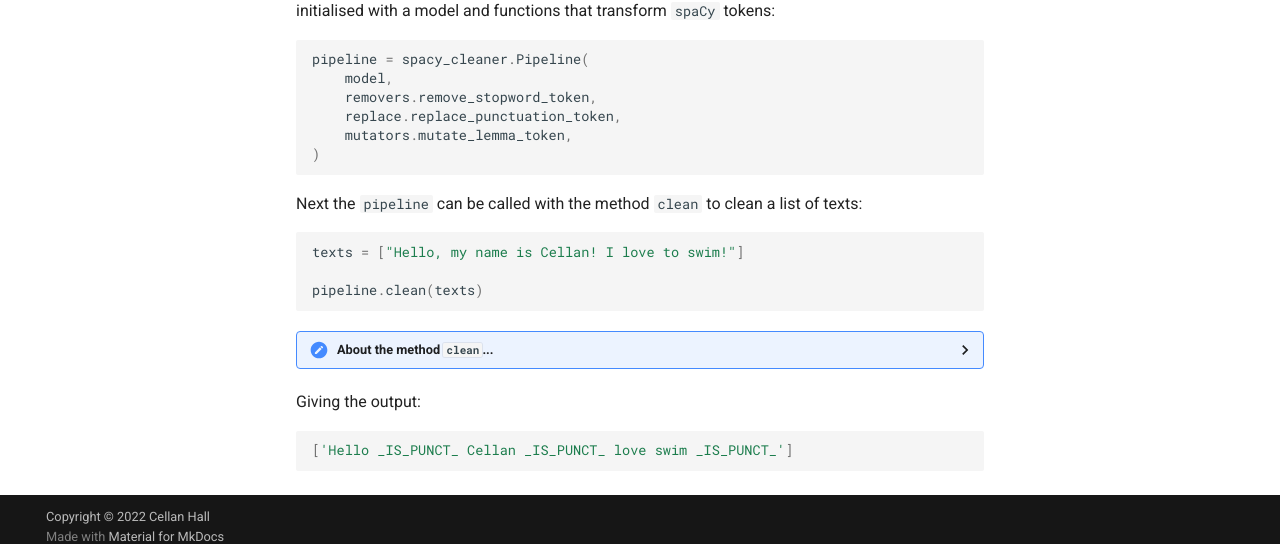
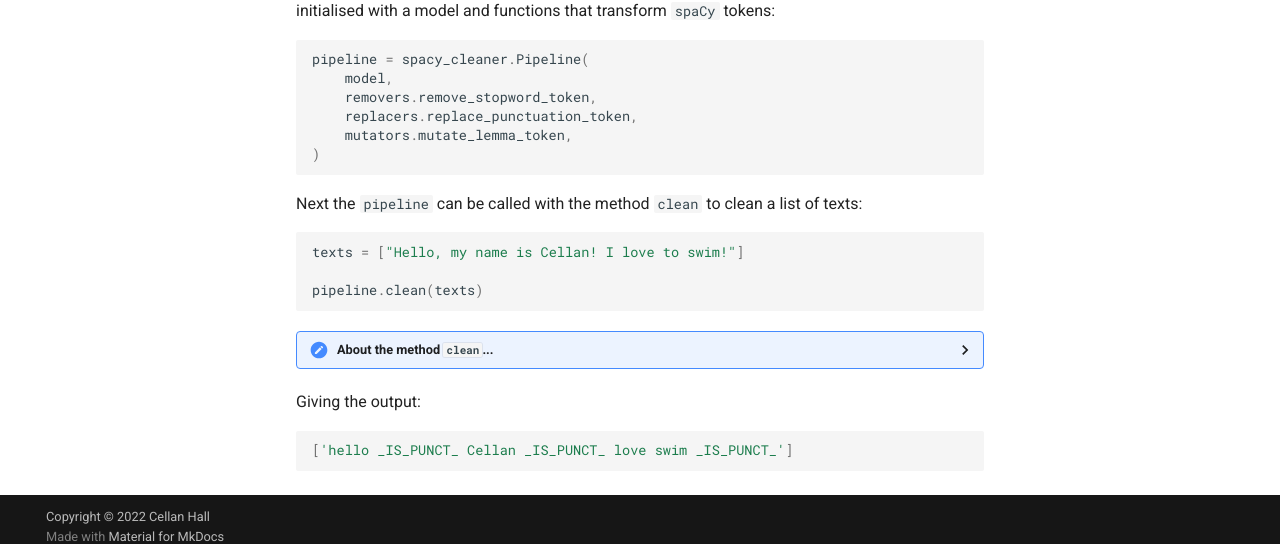
Before and after one commit to Ce11an/spacy-cleaner, an MkDocs documentation site: the page built from docs/index.md, in a window 1280 px wide and 900 px high, scrolled down 1012 px. Shown: the part 340-884 px from the top of the window. Built offline with MkDocs 1.6.1 and Material for MkDocs 9.7.7, drawn with Linux system fonts in a browser that asks for light colours; comment, search, counter and statistics services are not loaded.

Commit message:
fixing typos

````diff
--- a/docs/index.md
+++ b/docs/index.md
@@ -48,7 +48,7 @@ Class `Pipeline` allows for configurable cleaning of text using `spaCy`. The
 pipeline = spacy_cleaner.Pipeline(
     model,
     removers.remove_stopword_token,
-    replace.replace_punctuation_token,
+    replacers.replace_punctuation_token,
     mutators.mutate_lemma_token,
 )
 ```
@@ -73,5 +73,5 @@ https://spacy.io/api/language#pipe
 
 Giving the output:
 ```python
-['Hello _IS_PUNCT_ Cellan _IS_PUNCT_ love swim _IS_PUNCT_']
+['hello _IS_PUNCT_ Cellan _IS_PUNCT_ love swim _IS_PUNCT_']
 ```
````
Also changed, not shown: README.md (+2 -2 lines), 1 other file.
